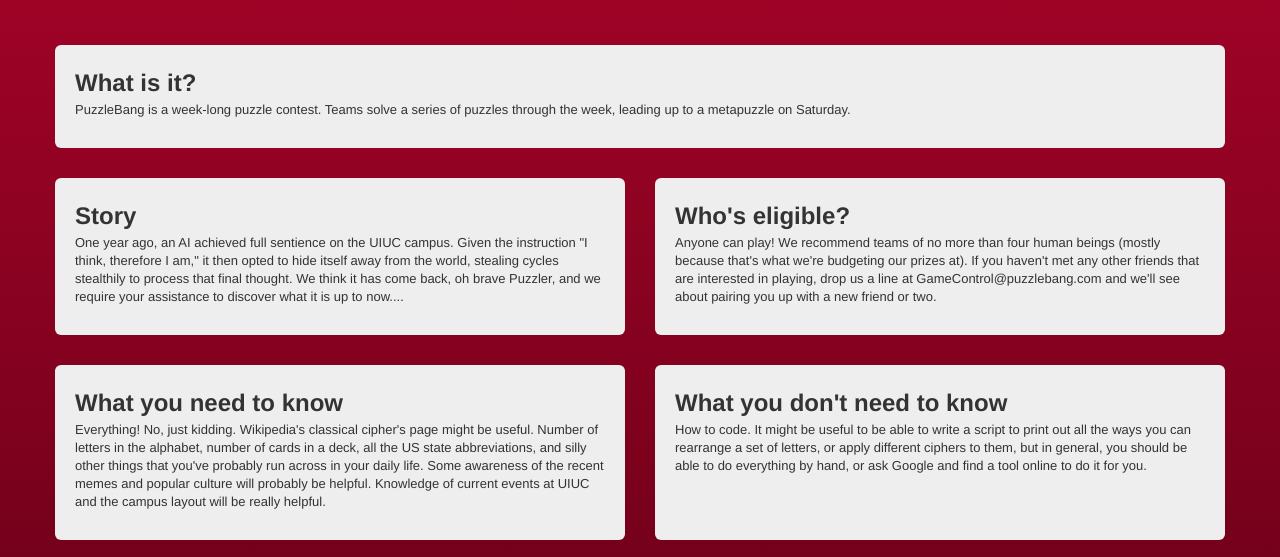
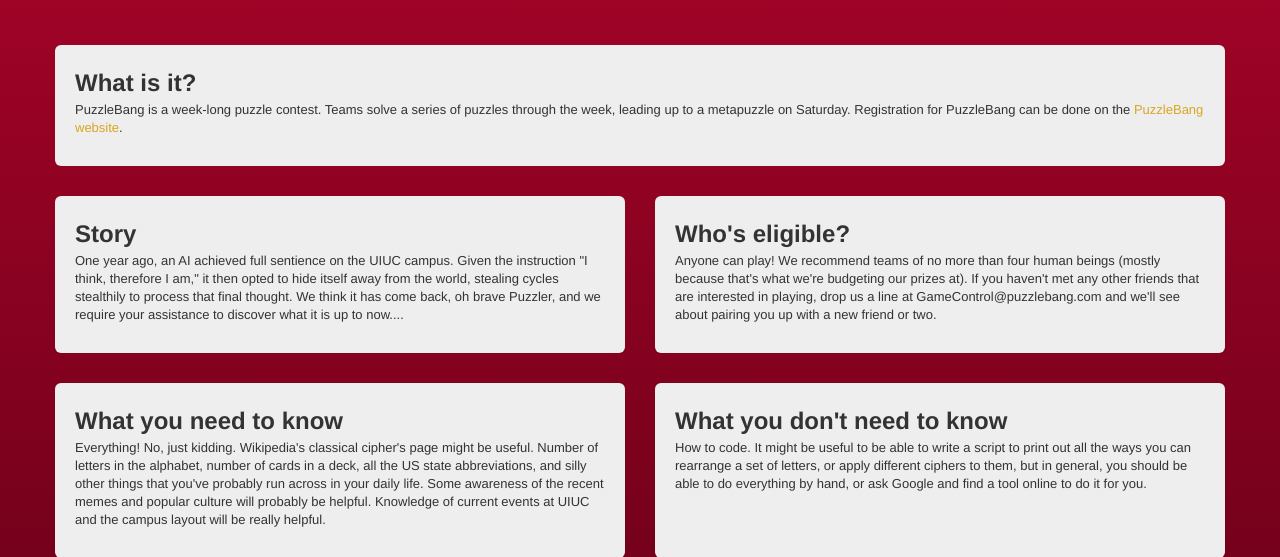
Before and after one commit to ReflectionsProjections/mango-django, a PHP site: page /puzzlebang.php in a window 1280 px wide. Shown: the part 139-696 px from the top of the page. Run offline with PHP 8.4, Linux system fonts and the light colour scheme; a stand-in replaces the project's code that opens the database connection.

Commit message:
added link to the puzzlebang registration.

```diff
--- a/puzzlebang.php
+++ b/puzzlebang.php
@@ -38,6 +38,7 @@
 				<p>
 PuzzleBang is a week-long puzzle contest. Teams solve a series
 of puzzles through the week, leading up to a metapuzzle on Saturday.
+Registration for PuzzleBang can be done on the <a href="http://www.puzzlebang.com/register/">PuzzleBang website</a>.
 				</p>
 			</div>
 		</div>
```
